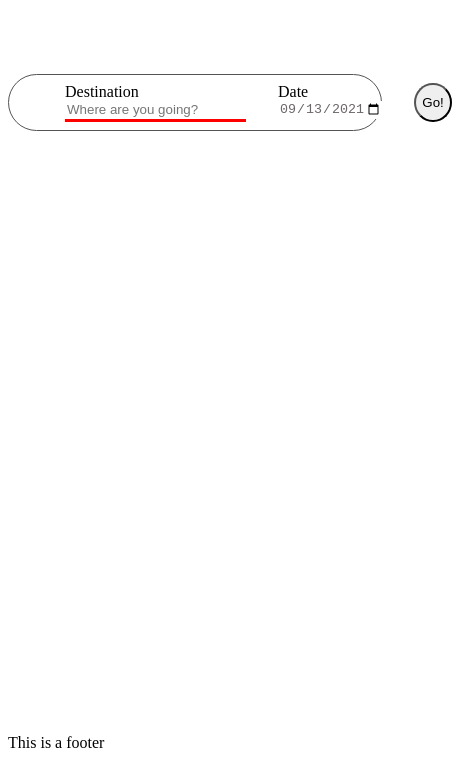
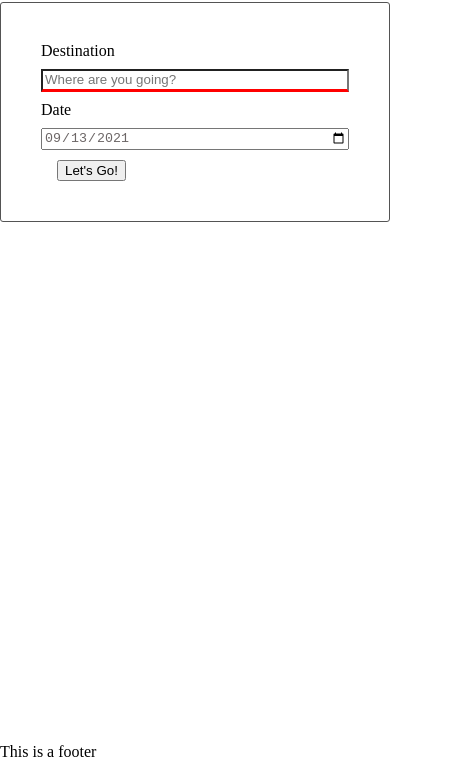
Before and after one commit to joshuaadu/laughing-eureka, a website built with webpack: page src/client/views/index.html in a window 390 px wide. Shown: the part 84-860 px from the top of the page, 452 px wide, since content can reach past the window. Built offline with nearby package versions, Linux system fonts and the light colour scheme.

Commit message:
feat: Make form responsive

```diff
--- a/src/client/style.scss
+++ b/src/client/style.scss
@@ -1,4 +1,4 @@
-// @use './styles/resets';
+@use './styles/resets';
 @use './styles/base';
 @use './styles/footer';
 @use './styles/form';
--- a/src/client/styles/_form.scss
+++ b/src/client/styles/_form.scss
@@ -1,31 +1,32 @@
 .travel-info-form {
 	border: 1px solid #545454;
+	border-radius: 3px;
+	padding: 40px;
+
+	@media screen and (min-width: 481px) {
 		border-radius: 2rem;
 		padding: 0.5rem 2.5rem;
 		display: flex;
-    justify-content: space-around;
-    max-width: max-content;
+		justify-content: space-evenly;
+		max-width: 100%;
 		margin: 0 auto;
-
+	}
 }
 
 .form-button {
 	margin: 0 1rem;
-    border-radius: 50%;
+	@media screen and (min-width: 481px) {
+		border-radius: 0.5rem;
+	}
 }
 
 .input-wrapper {
-    display: flex;
-    flex-direction: column;
-    // border-right: 2px soild#545454;
-    margin: 0 1rem;
 	& input {
 		// padding: 0.3rem 0;
-        // width: 100%;
+		width: 100%;
+		margin: 10px 0;
 		line-height: 16px;
 		// margin: 0.5rem 0;
-        border: none;
-        max-width: 40ch;
 		color: #6d6767;
 
 		&:invalid {
@@ -36,4 +37,15 @@
 			outline: none;
 		}
 	}
+	@media screen and (min-width: 481px) {
+		display: flex;
+		flex-direction: column;
+		// border-right: 2px soild#545454;
+		margin: 0 1rem;
+		& input {
+			border: none;
+			max-width: 40ch;
+			margin: 0;
 		}
+	}
+}
--- a/src/client/views/index.html
+++ b/src/client/views/index.html
@@ -1,16 +1,13 @@
 <!DOCTYPE html>
 <html lang="en" dir="ltr">
 	<head>
-        <meta charset="utf-8">
+		<meta charset="utf-8" />
 		<title>Travel Planning App</title>
 	</head>
 
 	<body>
-
 		<header>
-            <h1 class="logo">
-                Travel Planner App
-            </h1>
+			<h1 class="logo">Travel Planner App</h1>
 		</header>
 
 		<main>
@@ -18,13 +15,32 @@
 				<form class="travel-info-form">
 					<div class="input-wrapper">
 						<label for="destination">Destination</label>
-                        <input id="destination" type="text" name="destination" value="" placeholder="Where are you going?" required>
+						<input
+							id="destination"
+							type="text"
+							name="destination"
+							value=""
+							placeholder="Where are you going?"
+							required
+						/>
 					</div>
 					<div class="input-wrapper">
 						<label for="date">Date</label>
-                        <input id="date" type="date" name="date" value="" placeholder="Add date?" required>
+						<input
+							id="date"
+							type="date"
+							name="date"
+							value=""
+							placeholder="Add date?"
+							required
+						/>
 					</div>
-                    <input type="submit" class="form-button" name="" value="Go!">
+					<input
+						type="submit"
+						class="form-button"
+						name=""
+						value="Let's Go!"
+					/>
 				</form>
 			</section>
 
@@ -45,7 +61,6 @@
 
                    </div>
                </div> -->
-
 			</section>
 		</main>
 
@@ -63,6 +78,5 @@
 			//     });
 			// }
 		</script>
-
 	</body>
 </html>
```
Lines whose indentation alone changed are shown as unchanged.
